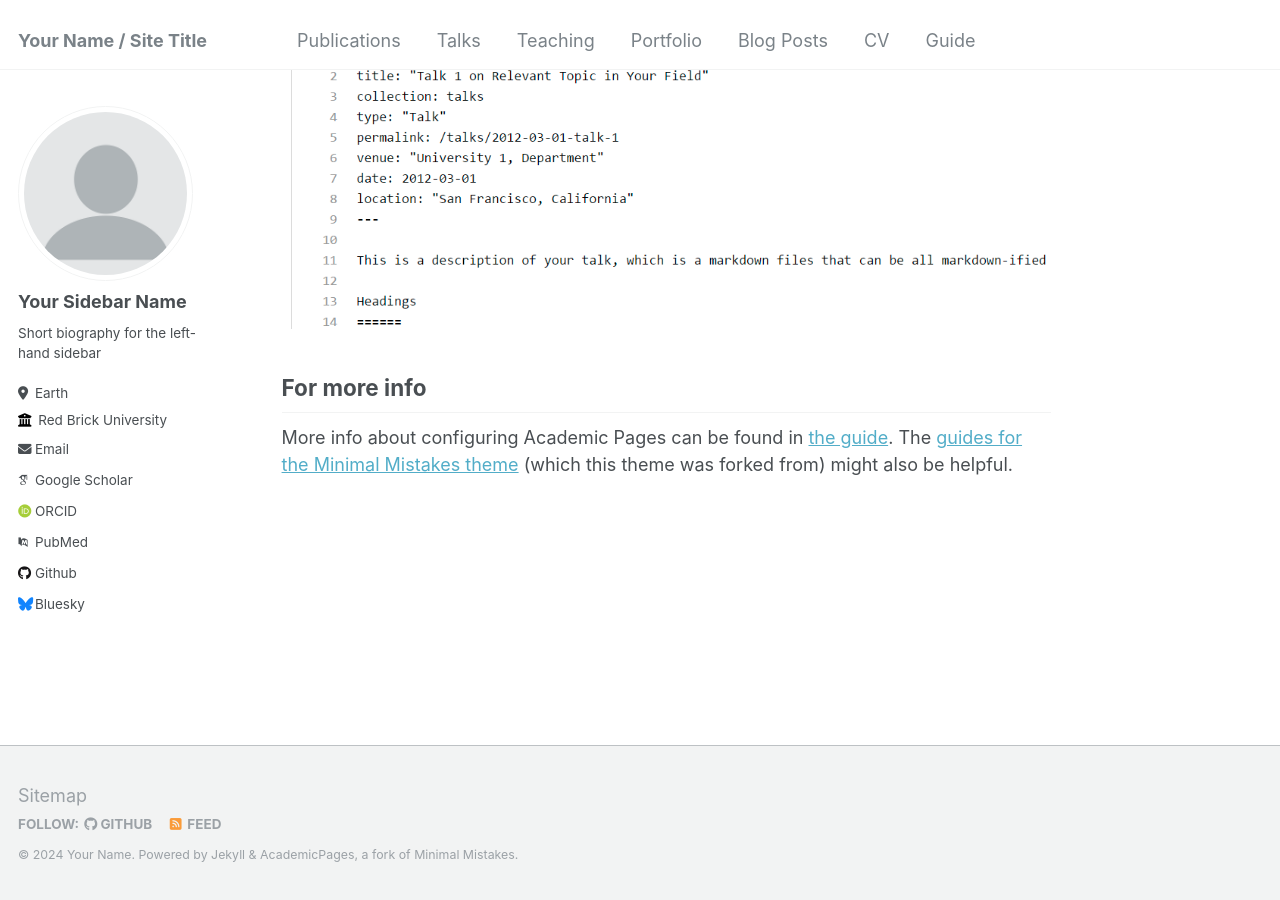
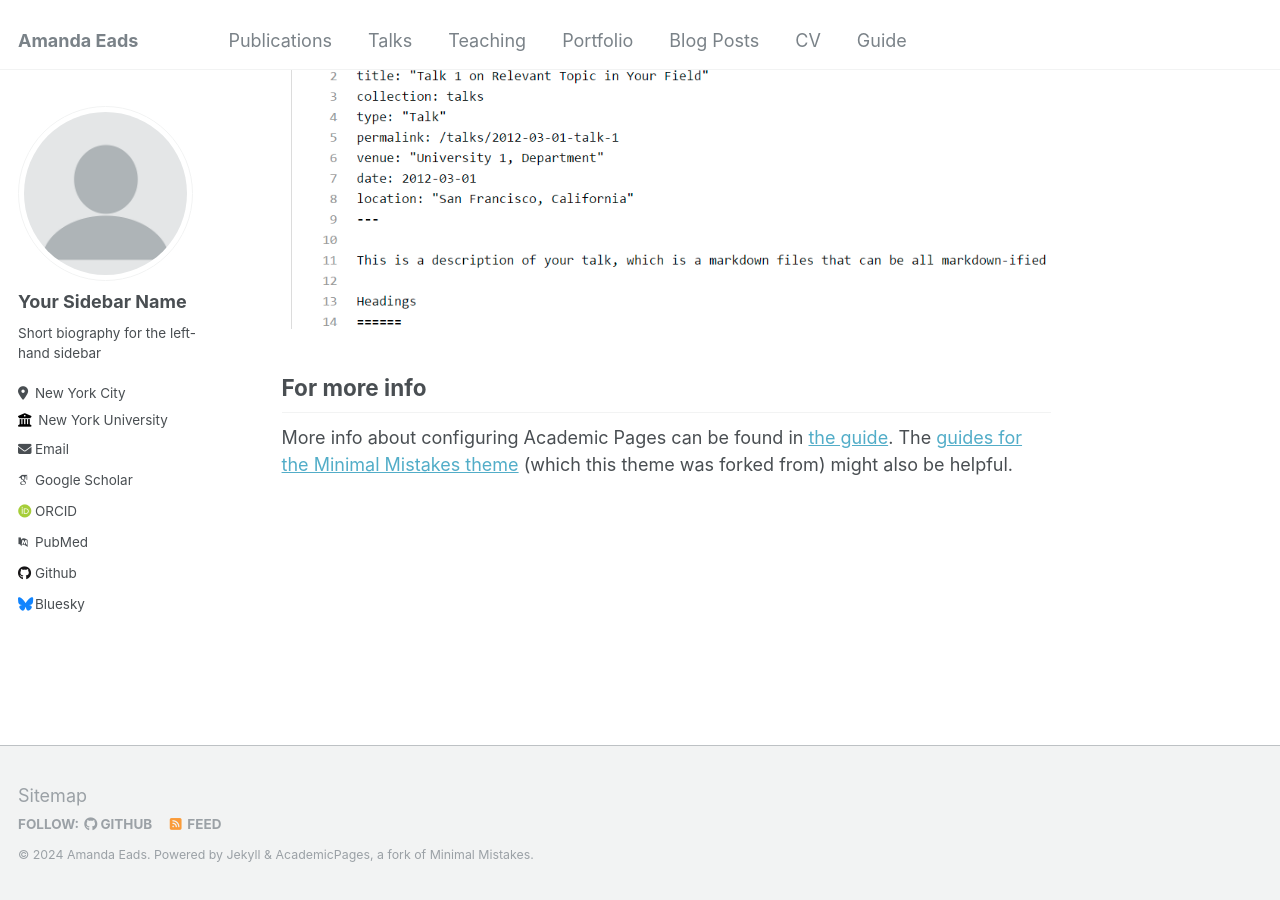
Before and after one commit to a-eads/a-eads.github.io, a Jekyll site: the page built from _pages/about.md, in a window 1280 px wide and 900 px high, scrolled down 2660 px. Built offline with Jekyll 4.4.1, drawn with Linux system fonts in a browser that asks for light colours; some web fonts are replaced.

Commit message:
Update _config.yml

```diff
--- a/_config.yml
+++ b/_config.yml
@@ -8,13 +8,13 @@
 
 # Basic Site Settings
 locale                   : "en-US"
-title                    : "Your Name / Site Title"
+title                    : "Amanda Eads"
 title_separator          : "-"
-name                     : &name "Your Name"
-description              : &description "personal description"
+name                     : &name "Amanda Eads"
+description              : &description "PhD Candidate"
 url                      : https://academicpages.github.io # the base hostname & protocol for your site e.g. "https://mmistakes.github.io"
 baseurl                  : "" # the subpath of your site, e.g. "/blog"
-repository               : "academicpages/academicpages.github.io"
+repository               : "a-eads/a-eads.github.io"
 
 # Site Author - The following control what appear as part of the author content on the side bar.
 #               If a field is blank the icon and link will not appear, otherwise it will be shown.
@@ -25,10 +25,10 @@ author:
   name             : "Your Sidebar Name"
   pronouns         : # example: "she/her"
   bio              : "Short biography for the left-hand sidebar"
-  location         : "Earth"
-  employer         : "Red Brick University"
+  location         : "New York City"
+  employer         : "New York University"
   uri              : # URL
-  email            : "none@example.org"
+  email            : "are326@nyu.edu"
 
   # Academic websites
   arxiv            : # URL - Update with the correct link to your profile
@@ -43,7 +43,7 @@ author:
   bitbucket        : # Username - Update with your username on the site
   codepen          : # Username
   dribbble         : # Username
-  github           : "academicpages"
+  github           : "a-eads"
   kaggle           : # Username
   stackoverflow    : # User number or user number and name (i.e., use "1" or "1/jeff-atwood")
 
@@ -281,7 +281,7 @@ sass:
 permalink: /:categories/:title/
 # paginate: 5 # amount of posts to show
 # paginate_path: /page:num/
-timezone: America/Los_Angeles # http://en.wikipedia.org/wiki/List_of_tz_database_time_zones
+timezone: America/New_York # http://en.wikipedia.org/wiki/List_of_tz_database_time_zones
 
 
 # Plugins
```
